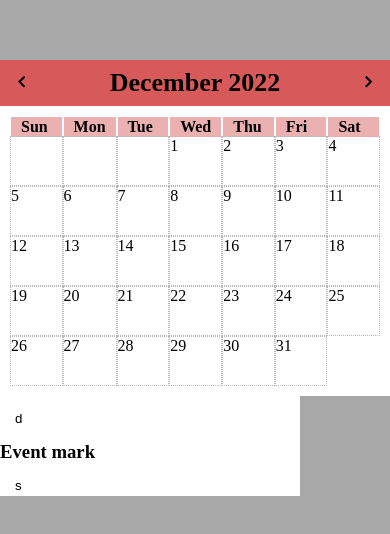
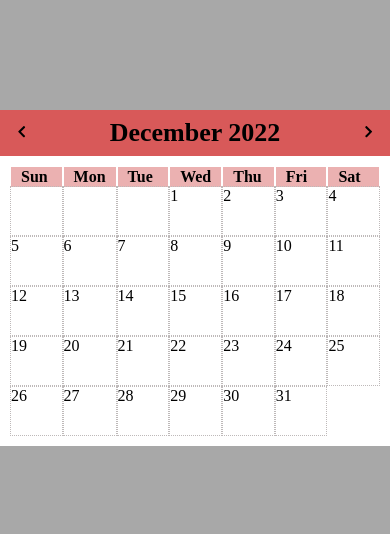
Before and after one commit to Samuellucasn/Calendar, a React (Vite) app: page / in a window 390 px wide. Shown: the part 144-678 px from the top of the page. Built offline with nearby package versions, Linux system fonts and the light colour scheme; a web font is replaced by a local one.

Commit message:
delete mobile theme

```diff
--- a/src/components/Calendar/index.tsx
+++ b/src/components/Calendar/index.tsx
@@ -9,7 +9,7 @@ import NewEvent from '../NewEvent'
 
 function Calendar() {
     const [monthNav, setMonthNav] = useState(0)
-    const [clicked, setClicked] = useState()
+    const [clicked, setClicked] = useState<string | null>()
     const [events, setEvents] = useState(
       localStorage.getItem('events') ?
         JSON.parse(localStorage.getItem('events') || "") :
@@ -55,7 +55,14 @@ function Calendar() {
         }
         </CalendarStyle>
 
-        <NewEvent></NewEvent>
+        { clicked &&
+            <NewEvent
+            onClose={() => setClicked(null)}
+            onSave={(title: string) => {
+                setEvents([ ...events, { title, date: clicked }])
+                setClicked(null)
+            }}/>
+        }
         </>
     )
 }
--- a/src/components/Input/index.tsx
+++ b/src/components/Input/index.tsx
@@ -1,8 +1,13 @@
 import { InputStyle } from './style'
 
-const Input: any = () => {
+interface propsInput {
+    onChange: () => void
+}
+
+const Input: any = ({ onChange }:any) => {
 
     <InputStyle
+        onChange={onChange}
     />
 }
 
--- a/src/components/NewEvent/index.tsx
+++ b/src/components/NewEvent/index.tsx
@@ -9,17 +9,16 @@ const EventModal: React.FC<any> = ({ onSave, onClose }) => {
     const [error, setError] = useState(false)
 
     return (
-        <EventStyle
-            //value={title}
-            onChange={(e:any) => {
-            setTitle(e.target.value)}}
-            >
-            <Button onClick={() => {}}>d</Button>
+        <EventStyle>
+            <Button onClick={onClose}>d</Button>
 
             <h3>Event mark</h3>
 
-            <Input/>
-            <Button onClick={() => {}}>s</Button>
+            <Input
+                value={title}
+                onChange={(e:any) => { setTitle(e.target.value)} }
+            />
+            <Button onClick={onSave}>s</Button>
         </EventStyle>
     )
 }
--- a/src/hooks/useDates.ts
+++ b/src/hooks/useDates.ts
@@ -1,16 +1,11 @@
 import React, { useEffect, useState } from "react";
-
-interface propsDates {
-    events: any,
-    monthNav: number
-}
 
 export const useDates: (events: any, monthNav: number) => { daysArray: Object[]; dateDisplay: string; } = (events, monthNav) => {
 
     const [daysArray, setDaysArray] = useState<Object[]>([])
     const [dateDisplay, setDateDisplay] = useState('')
 
-    const eventForDate = (date:any) => events.find((v:any) => v.date === date)
+    const eventForDate = (date:string) => events.find((v:any) => v.date === date)
 
     useEffect(() => {
         const date = new Date()
```
Also changed, not shown: src/style/themes/MobileTheme.ts (deleted, +0 -15 lines).
